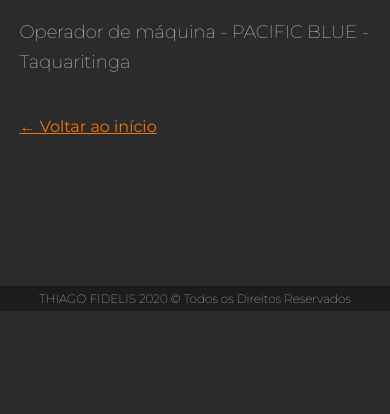
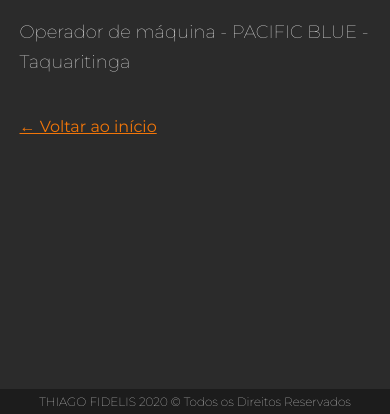
Before and after one commit to fidelis27/portfolio-thiagofidelis, a PHP site: page /resume.html in a window 390 px wide. Shown: the part 1764-2178 px from the top of the page. Before the commit the page ends 2075 px from the top, so only its background shows below. Run offline with PHP 8.4, Linux system fonts and the light colour scheme.

Commit message:
final commit

```diff
--- a/css/styles.css
+++ b/css/styles.css
@@ -333,7 +333,7 @@ body {
         margin-right: 20px;
     }
     .main {
-        padding: 10px 5% 150px 5%;
+        padding: 10px 5% 65% 5%;
     }
     .main p {
         text-align: left;
```
